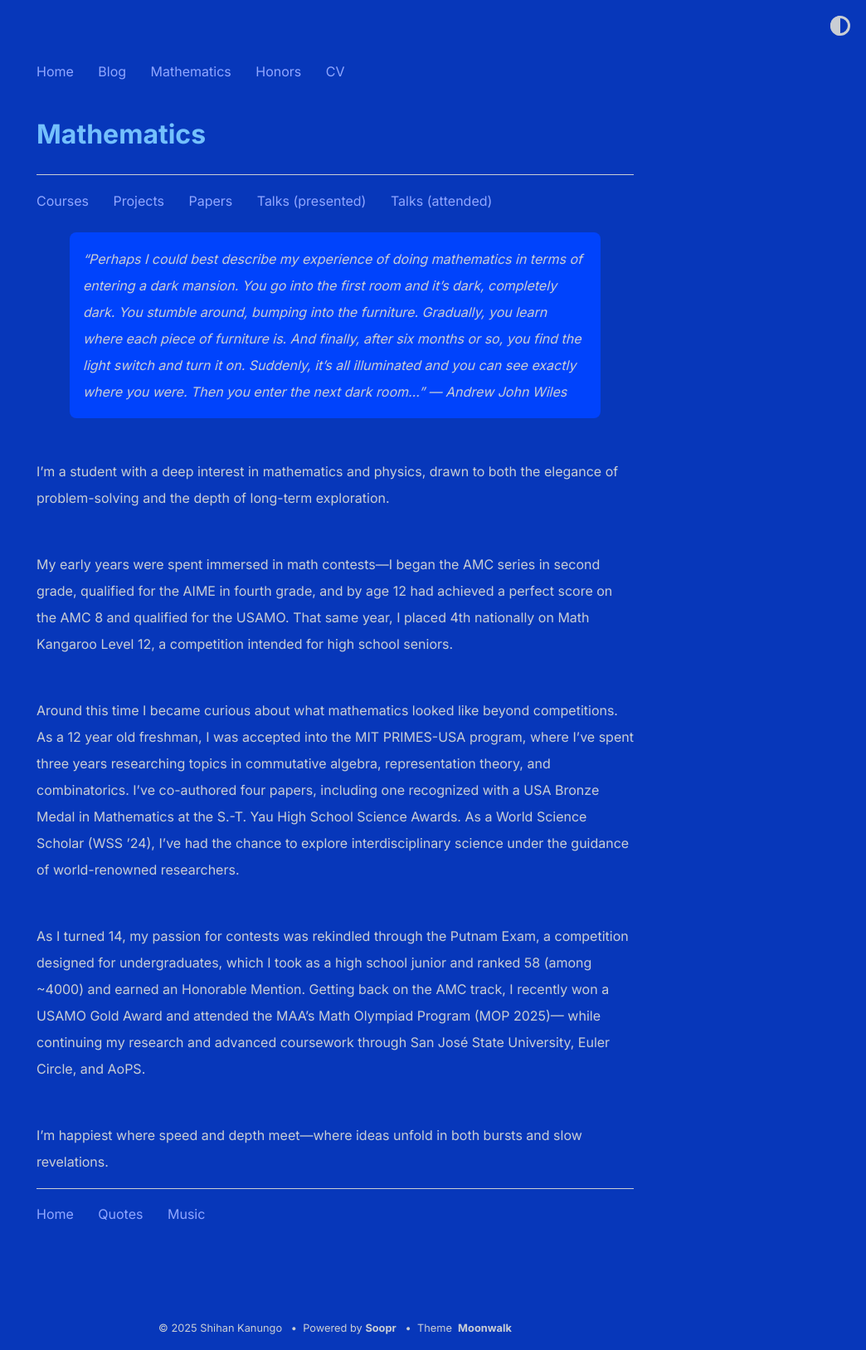
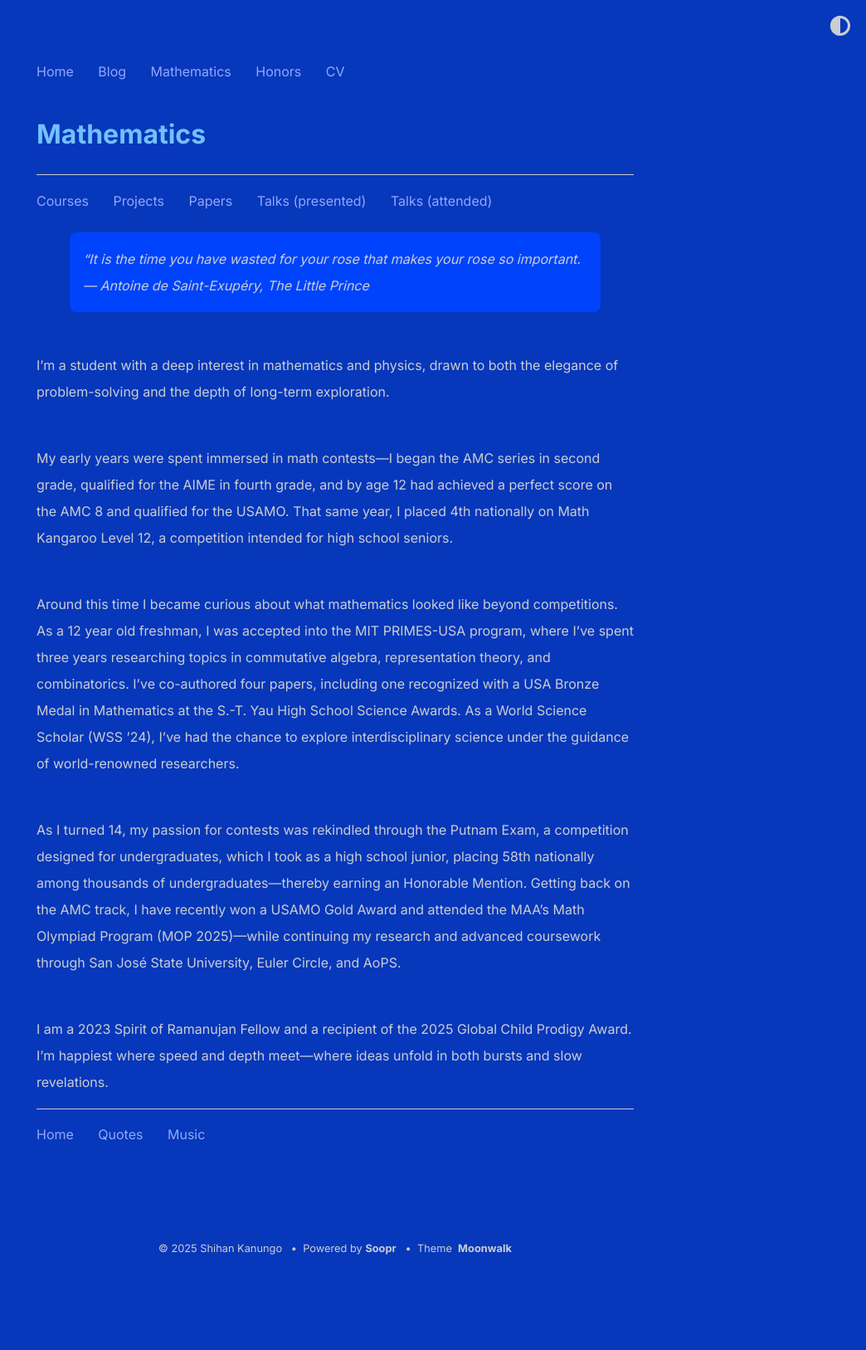
Before and after one commit to shihankanungo/shihankanungo.github.io, a Jekyll site: the page built from math.md, in a window 1280 px wide. Shown: the whole page at 83% size, without its empty margins (236-1280 px from the left). Built offline with Jekyll 4.4.1, drawn with Linux system fonts in a browser that asks for light colours; after the commit the page ends 1531 px from its top, so only the background shows below that.

Commit message:
Update math.md

```diff
--- a/math.md
+++ b/math.md
@@ -2,7 +2,8 @@
 layout: math
 title: Mathematics
 ---
-> "Perhaps I could best describe my experience of doing mathematics in terms of entering a dark mansion. You go into the first room and it's dark, completely dark. You stumble around, bumping into the furniture. Gradually, you learn where each piece of furniture is. And finally, after six months or so, you find the light switch and turn it on. Suddenly, it's all illuminated and you can see exactly where you were. Then you enter the next dark room..." --- Andrew John Wiles
+> “It is the time you have wasted for your rose that makes your rose so important. <br>
+&mdash; Antoine de Saint-Exupéry, The Little Prince
 
 <br>
 I’m a student with a deep interest in mathematics and physics, drawn to both the elegance of problem-solving and the depth of long-term exploration.
@@ -18,9 +19,7 @@ USA Bronze Medal in Mathematics at the S.-T. Yau High School Science Awards. As
 under the guidance of world-renowned researchers.
 
 <br>
-As I turned 14, my passion for contests was rekindled through the Putnam Exam, a competition designed for undergraduates, which I took as a high school junior and ranked 58
-(among ~4000) and earned an Honorable Mention. Getting back on the AMC track, I recently won a USAMO Gold Award and attended the MAA’s Math Olympiad Program (MOP 2025)&mdash;
-while continuing my research and advanced coursework through San José State University, Euler Circle, and AoPS.
+As I turned 14, my passion for contests was rekindled through the Putnam Exam, a competition designed for undergraduates, which I took as a high school junior, placing 58th nationally among thousands of undergraduates&mdash;thereby earning an Honorable Mention. Getting back on the AMC track, I have recently won a USAMO Gold Award and attended the MAA’s Math Olympiad Program (MOP 2025)&mdash;while continuing my research and advanced coursework through San José State University, Euler Circle, and AoPS.
 
 <br>
-I’m happiest where speed and depth meet&mdash;where ideas unfold in both bursts and slow revelations.
+I am a 2023 Spirit of Ramanujan Fellow and a recipient of the 2025 Global Child Prodigy Award. I’m happiest where speed and depth meet&mdash;where ideas unfold in both bursts and slow revelations.
```
